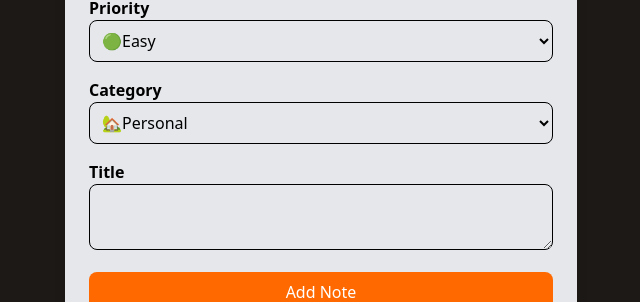
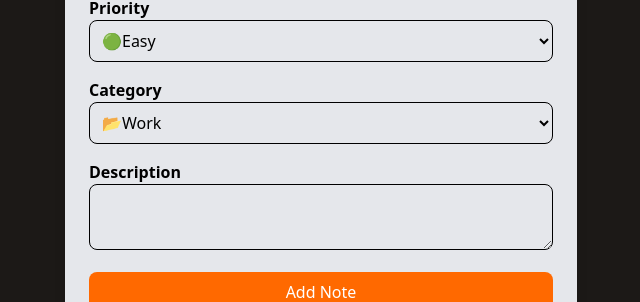
Before and after one commit to analeao-dev/notes-app, a React (Vite) app in the folder notes-app/: page / in a window 1280 px wide. Both pictures are taken after a click on the button "Add New Note ➕". Shown: the part 256-558 px from the top of the page, without its empty margins (319-959 px from the left). Built offline with nearby package versions, Linux system fonts and the light colour scheme.

Commit message:
add TextArea component

```diff
--- a/notes-app/src/components/NoteForm.tsx
+++ b/notes-app/src/components/NoteForm.tsx
@@ -1,6 +1,7 @@
 import React, { useState } from "react";
 import TextInput from "./inputs/TextInput";
 import Select from "./inputs/Select";
+import TextArea from "./inputs/TextArea";
 
 type NoteFormProps = {
     notes: NoteType[];
@@ -31,8 +32,15 @@ const NoteForm = ({ notes, setNotes }: NoteFormProps) => {
         { value: 'Hard', label: '🔴Hard' },
     ];
 
+    const categoriesOptions = [
+        { value: 'Work', label: '📂Work' },
+        { value: 'Personal', label: '🏡Personal' },
+        { value: 'Ideas', label: '💡Ideas' },
+    ];
+
 
     const handleChange = (e: React.ChangeEvent<{ name: string, value: any }>) => {
+        console.log(e.target.value)
         setFormData({
             ...formData,
             [e.target.name]: e.target.value,
@@ -70,26 +78,8 @@ const NoteForm = ({ notes, setNotes }: NoteFormProps) => {
                 <form onSubmit={handleSubmit}>
                     <TextInput label="Title" name="title" value={formData.title} onChange={handleChange} required />
                     <Select label="Priority" name="priority" options={priorityOptions} onChange={handleChange} />
-                    <div className="mb-4">
-                        <label htmlFor="category" className="block font-semibold">Category</label>
-                        <select name="category" id="category" className="w-full p-2 border rounded-lg" value={formData.category} onChange={handleChange}>
-                            <option value="Work">📂Work</option>
-                            <option value="Personal">🏡Personal</option>
-                            <option value="Ideas">💡Ideas</option>
-                        </select>
-                    </div>
-                    <div className="mb-4">
-                        <label htmlFor="description" className="block font-semibold">
-                            Title
-                        </label>
-                        <textarea
-                            name="description"
-                            id="description"
-                            className="w-full p-2 border rounded-lg"
-                            value={formData.description}
-                            onChange={handleChange}
-                        ></textarea>
-                    </div>
+                    <Select label="Category" name="category" options={categoriesOptions} onChange={handleChange} />
+                    <TextArea label="Description" name="description" value={formData.description} onChange={handleChange} />
                     <button className="w-full bg-orange-500 text-white py-2 rounded-lg cursor-pointer hover:bg-purple-600">Add Note</button>
                 </form>
             )}
--- a/notes-app/src/components/NoteList.tsx
+++ b/notes-app/src/components/NoteList.tsx
@@ -30,7 +30,7 @@ const NoteList = ({ notes }: NoteListProps) => {
             : (
                 <div className="space-y-4">
                     {notes.map((note) => (
-                        <div className={`bg-gray-100 rounded-lg shadow-lg my-4 p-4 border-l-4
+                        <div key={note.id} className={`bg-gray-100 rounded-lg shadow-lg my-4 p-4 border-l-4
                         ${note.priority === 'Easy' ? 'border-green-300' : note.priority === 'Medium' ? 'border-yellow-300' : 'border-red-300'}`}>
                             <p className="font-semibold text-xl pb-1">{note.title}</p>
                             <div className="flex gap-2 pb-4">
--- a/notes-app/src/components/inputs/Select.tsx
+++ b/notes-app/src/components/inputs/Select.tsx
@@ -15,7 +15,7 @@ const Select = ({ label, name, options, required = false, ...rest }: SelectProps
 
         <div className="mb-4">
             <label htmlFor={name} className="block font-semibold">{label}</label>
-            <select name={name} className="w-full p-2 border rounded-lg" required={required} {...rest}>
+            <select name={name} id={name} className="w-full p-2 border rounded-lg" required={required} {...rest}>
                 {options.map((option) => (
                     <option key={option.value} value={option.value}>{option.label}</option>
                 ))}
--- /dev/null
+++ b/notes-app/src/components/inputs/TextArea.tsx
@@ -0,0 +1,25 @@
+import type { TextareaHTMLAttributes } from "react";
+
+type TextAreaProps = {
+    label: string;
+    value: string;
+} & TextareaHTMLAttributes<HTMLTextAreaElement>;
+
+const TextArea = ({ label, value, ...rest }: TextAreaProps) => {
+    return (
+        <div className="mb-4">
+            <label htmlFor={label} className="block font-semibold">
+                {label}
+            </label>
+            <textarea
+                name={label}
+                className="w-full p-2 border rounded-lg"
+                value={value}
+                id={label}
+                {...rest}
+            ></textarea>
+        </div>
+    )
+}
+
+export default TextArea;
--- a/notes-app/src/components/inputs/TextInput.tsx
+++ b/notes-app/src/components/inputs/TextInput.tsx
@@ -13,6 +13,7 @@ const TextInput = ({ label, name, value, onChange, required = false }: TextInput
             </label>
             <input
                 name={name}
+                id={name}
                 type="text"
                 className="w-full p-2 border rounded-lg"
                 value={value}
```
